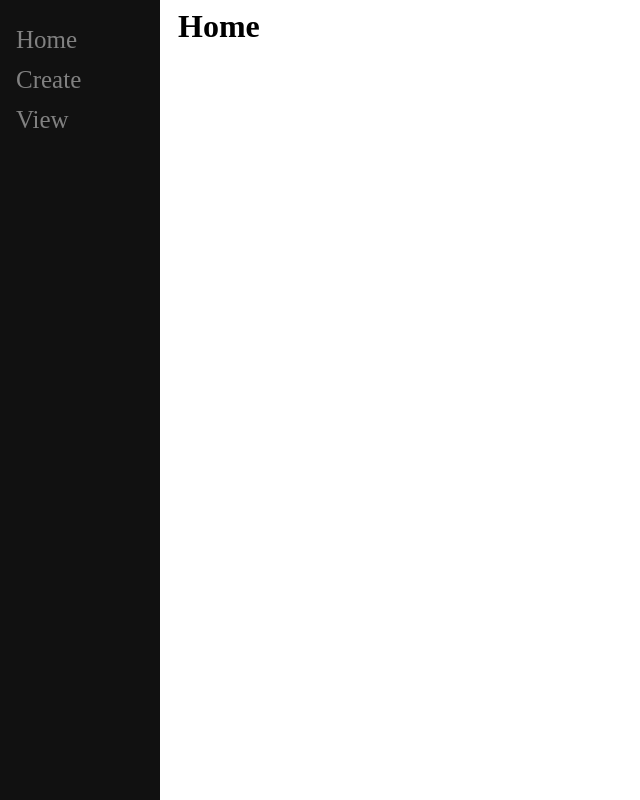
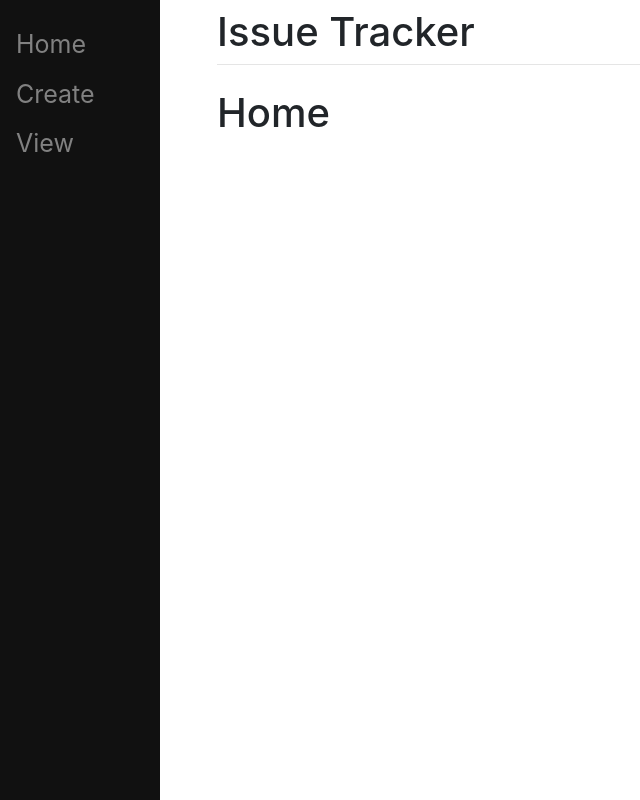
Before and after one commit to shayonghoshroy/issue-tracker, a Django app: page / in a window 1280 px wide. Shown: the whole page, without its empty margins (0-640 px from the left). Run offline with Django 3.2, Linux system fonts and the light colour scheme; some libraries are stand-ins or nearby versions.

Commit message:
added boostrap, and a website title header on base.html

```diff
--- a/devlog.txt
+++ b/devlog.txt
@@ -16,3 +16,5 @@
 12. custom form for item input
         bug: user input not yet validated
 13. added sidebar for website navigation
+14. added boostrap functionality
+15. added static title header to base.html
--- a/mysite/main/templates/main/base.html
+++ b/mysite/main/templates/main/base.html
@@ -1,3 +1,4 @@
+<!doctype html>
 <html>
 <head>
     <style type="text/css">
@@ -32,6 +33,13 @@
 
     </style>
 
+    <!-- Required meta tags -->
+    <meta charset="utf-8">
+    <meta name="viewport" content="width=device-width, initial-scale=1, shrink-to-fit=no">
+
+    <link rel="stylesheet" href="https://stackpath.bootstrapcdn.com/bootstrap/4.3.1/css/bootstrap.min.css"
+    integrity="sha384-ggOyR0iXCbMQv3Xipma34MD+dH/1fQ784/j6cY/iJTQUOhcWr7x9JvoRxT2MZw1T" crossorigin="anonymous">
+
     <title>{% block title %}Issue Tracker{% endblock %}</title>
 </head>
 
@@ -43,8 +51,21 @@
     </div>
 
     <div id="content", name="content", class="main">
-        {% block content %}
-        {% endblock %}
+        <div class="row justify-content-center">
+            <div class="col-11">
+                <!-- Header, then underline -->
+                <h1 class="mt-2">Issue Tracker</h1>
+                <hr class="mt-0 mb-4">
+                {% block content %}
+                {% endblock %}
+            </div>
+        </div>
     </div>
+
+    <!-- Optional JavaScript -->
+    <!-- jQuery first, then Popper.js, then Bootstrap JS -->
+    <script src="https://code.jquery.com/jquery-3.3.1.slim.min.js" integrity="sha384-q8i/X+965DzO0rT7abK41JStQIAqVgRVzpbzo5smXKp4YfRvH+8abtTE1Pi6jizo" crossorigin="anonymous"></script>
+    <script src="https://cdnjs.cloudflare.com/ajax/libs/popper.js/1.14.7/umd/popper.min.js" integrity="sha384-UO2eT0CpHqdSJQ6hJty5KVphtPhzWj9WO1clHTMGa3JDZwrnQq4sF86dIHNDz0W1" crossorigin="anonymous"></script>
+    <script src="https://stackpath.bootstrapcdn.com/bootstrap/4.3.1/js/bootstrap.min.js" integrity="sha384-JjSmVgyd0p3pXB1rRibZUAYoIIy6OrQ6VrjIEaFf/nJGzIxFDsf4x0xIM+B07jRM" crossorigin="anonymous"></script>
 </body>
 </html>
```
Also changed, not shown: mysite/db.sqlite3.
